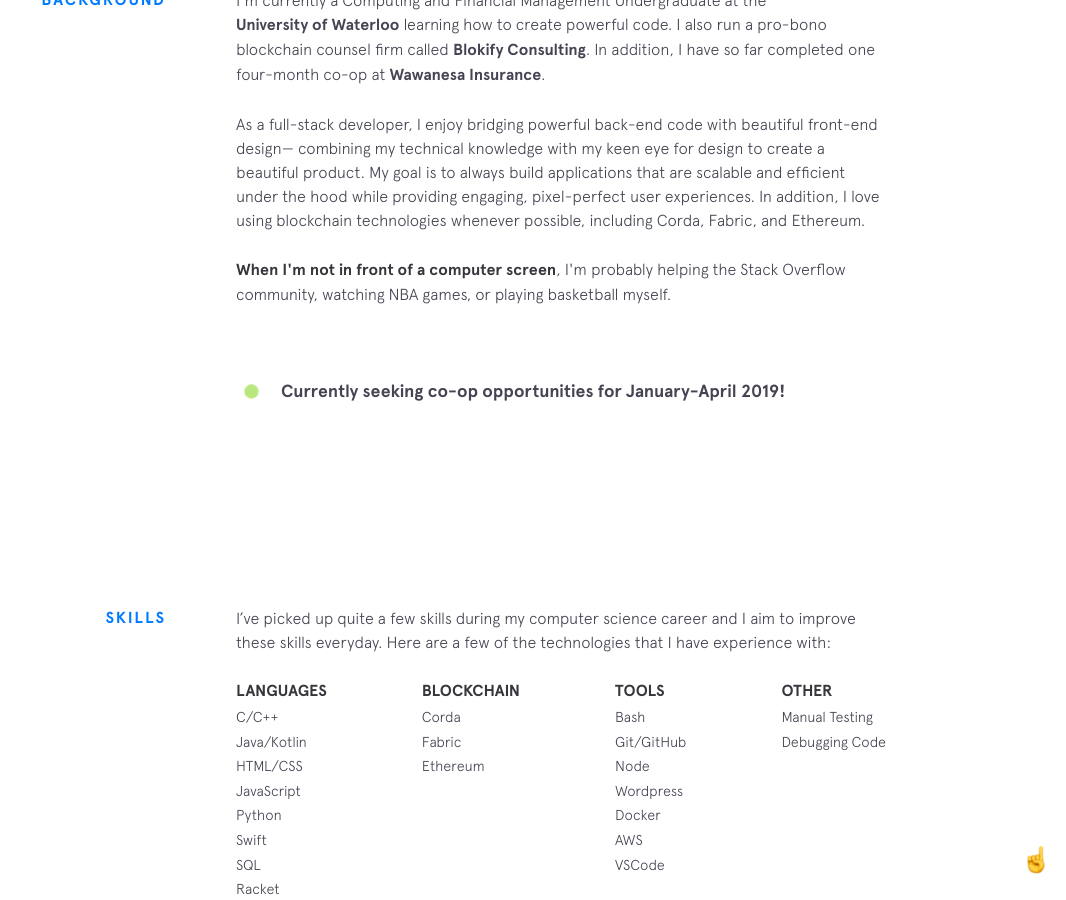
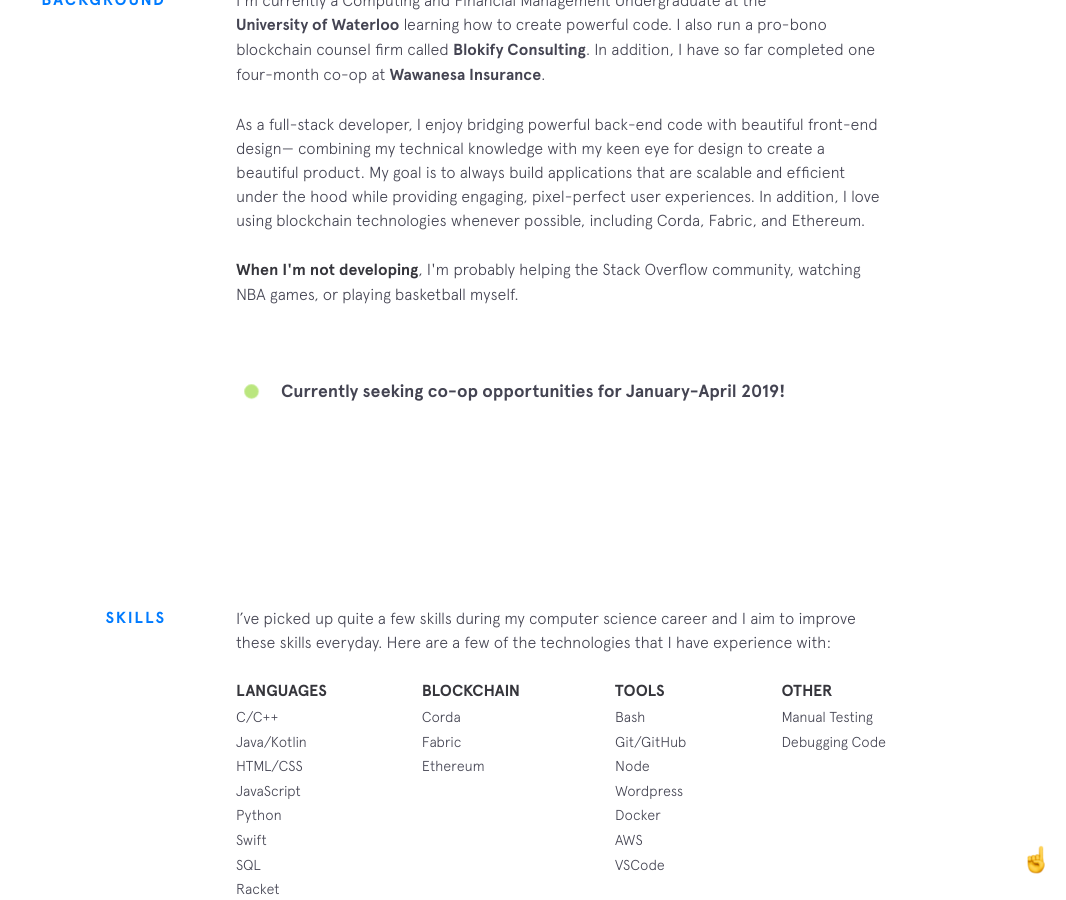
Before and after one commit to PronoyC/pronoyc.github.io, a Jekyll site: the page built from index.html, in a window 1280 px wide and 900 px high, scrolled down 1012 px. Shown: the whole window, without its empty margins (214-1280 px from the left). Built offline with Jekyll 4.4.1, drawn with Linux system fonts in a browser that asks for light colours; nearby versions of some CDN libraries.

Commit message:
Update background.html

```diff
--- a/_includes/background.html
+++ b/_includes/background.html
@@ -15,7 +15,7 @@
     </p>
 
     <p>
-      <strong>When I'm not in front of a computer screen</strong>, I'm probably helping the Stack Overflow community, watching NBA games, or playing basketball myself.
+      <strong>When I'm not developing</strong>, I'm probably helping the Stack Overflow community, watching NBA games, or playing basketball myself.
     </p>
 
     {% include employment-status.html %}
```
